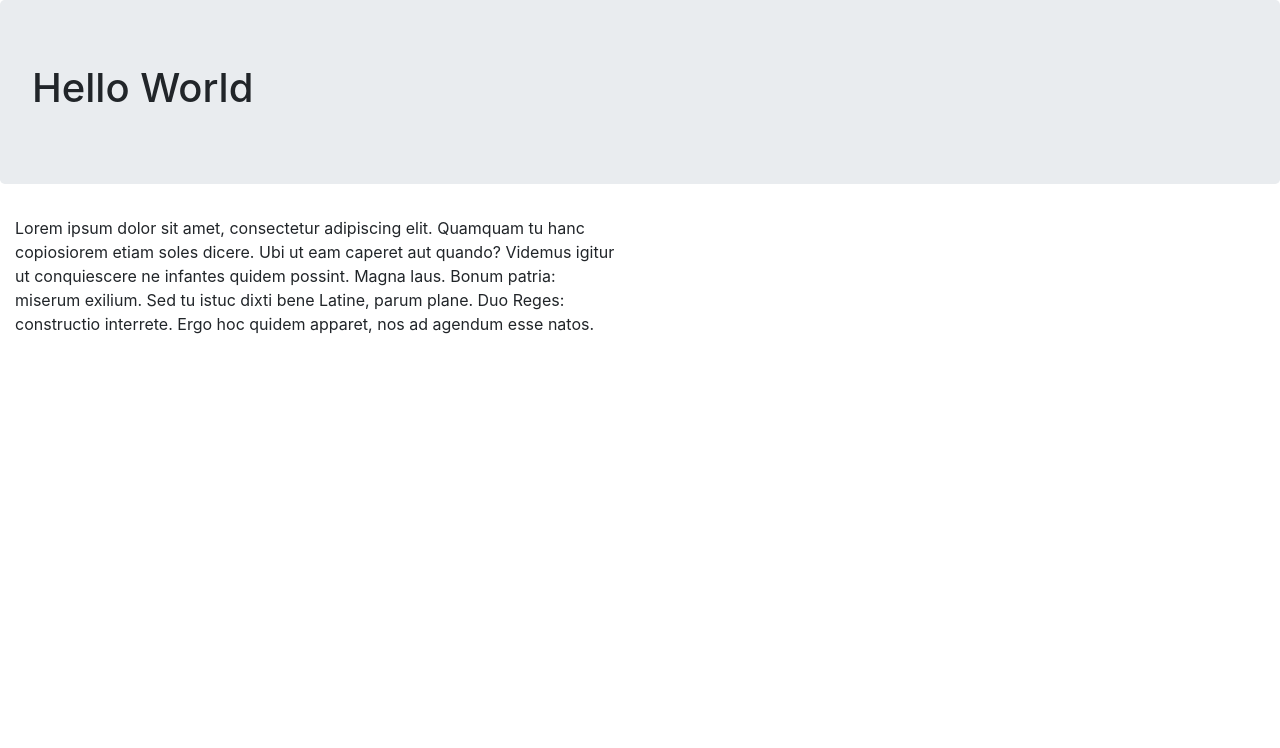
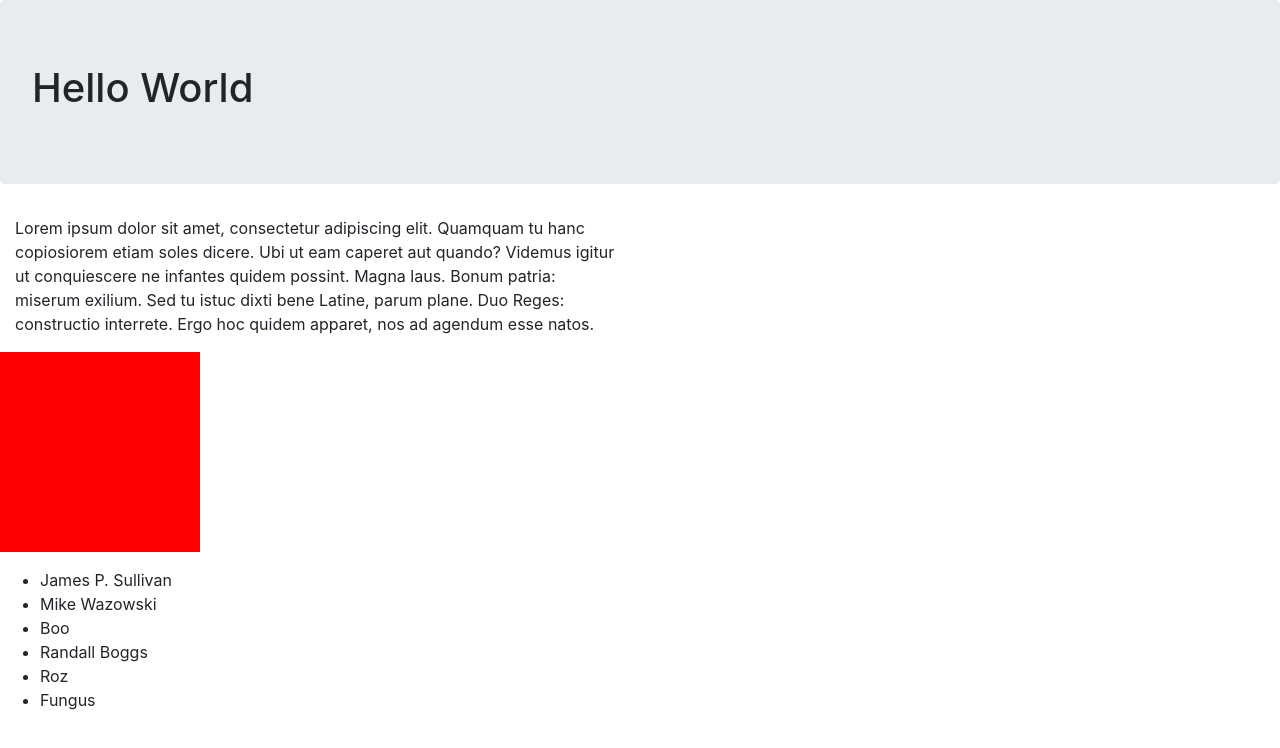
Before and after one commit to tom-meyrick/first-react-project, a React (Create React App) app: page / in a window 1280 px wide. Shown: the top 748 px of the page. Built offline with nearby package versions, Linux system fonts and the light colour scheme.

Commit message:
Abstracted components using fragment

```diff
--- a/src/App.js
+++ b/src/App.js
@@ -1,13 +1,10 @@
 import React from 'react';
 import './App.css';
-import Header from './Header';
-import Paragraph from './Paragraph';
+import Stuff from './Stuff';
+
 
 const App = () => (
-    <>
-    <Header />
-    <Paragraph />
-    </>
+    <Stuff />
   );
 
 export default App;
--- /dev/null
+++ b/src/People.js
@@ -0,0 +1,13 @@
+import React from 'react';
+
+let names = ["James P. Sullivan", "Mike Wazowski", "Boo", "Randall Boggs", "Roz", "Fungus"];
+
+const People = () => (
+        <ul className="list">
+        {names.map((name, index) => (
+            <li className="listitem" key={index}>{name}</li>
+        ))}
+        </ul>
+);
+
+export default People;
--- /dev/null
+++ b/src/Square.js
@@ -0,0 +1,10 @@
+import React from 'react';
+
+const Square = () => (
+    <figure>
+        <div style={{background: "red", width: 200, height: 200}}>
+        </div>
+    </figure>
+);
+
+export default Square;
--- /dev/null
+++ b/src/Stuff.js
@@ -0,0 +1,16 @@
+import React, { Fragment } from "react";
+import Header from './Header';
+import Paragraph from './Paragraph';
+import Square from './Square';
+import People from './People';
+
+const Stuff = () => (
+    <>
+    <Header />
+    <Paragraph />
+    <Square />
+    <People />
+    </>
+);
+
+export default Stuff;
```
